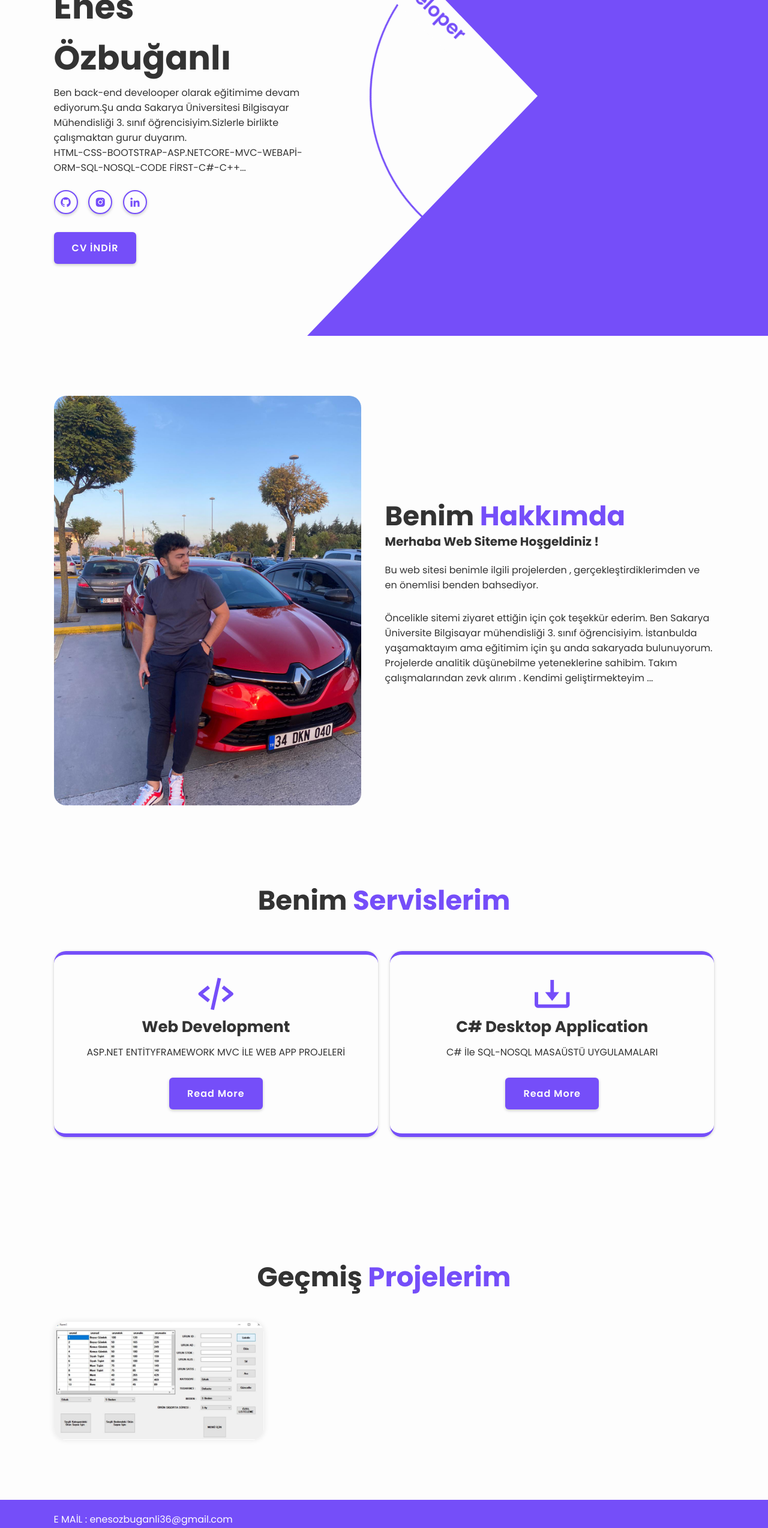
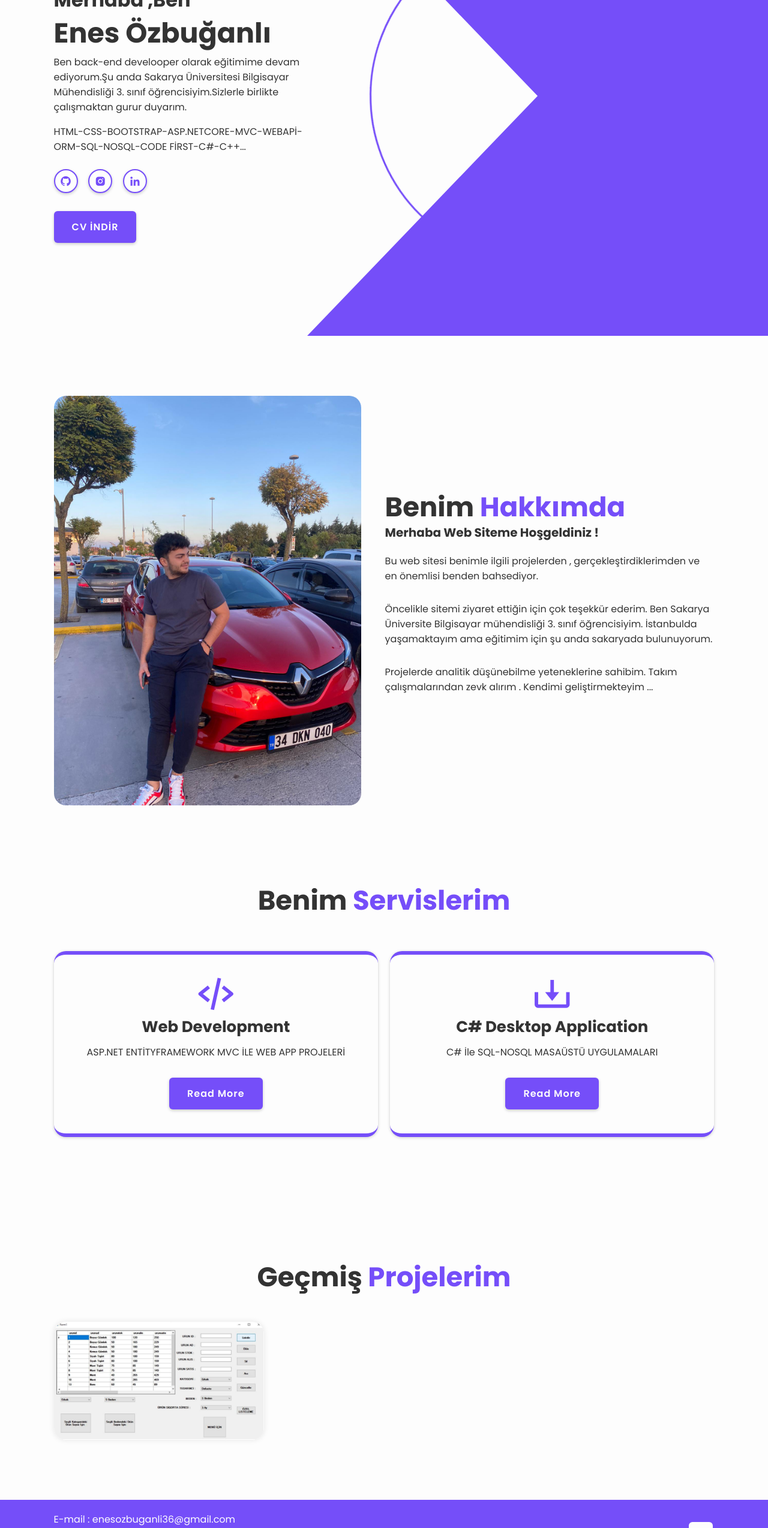
Before and after one commit to BlqckRiad/Blog, a plain HTML site: page index.html in a window 1280 px wide. Shown: the part 240-2788 px from the top of the page at 60% size. Drawn offline with nearby package versions, Linux system fonts and the light colour scheme.

Commit message:
Examples for homepage

```diff
--- a/css/style.css
+++ b/css/style.css
@@ -134,9 +134,9 @@ section {
 }
 
 .home-content h1 {
-    font-size: 5.6rem;
+    font-size: 4.6rem;
     font-weight: 700;
-    margin-bottom: .3rem;
+    margin-bottom: .1rem;
 }
 
 .home-content p {
--- a/index.html
+++ b/index.html
@@ -40,11 +40,12 @@
     <!-- home section design -->
     <section class="home" id="home">
         <div class="home-content">
-            <h3>Merhaba, Ben</h3>
+            <h3>Merhaba ,Ben</h3>
+            <br>
             <h1>Enes Özbuğanlı</h1>
             <p>
                 Ben back-end develooper olarak eğitimime devam ediyorum.Şu anda Sakarya Üniversitesi Bilgisayar Mühendisliği 3. sınıf öğrencisiyim.Sizlerle birlikte çalışmaktan gurur duyarım.
-            </p>
+            </p><br>
            <p>HTML-CSS-BOOTSTRAP-ASP.NETCORE-MVC-WEBAPİ-ORM-SQL-NOSQL-CODE FİRST-C#-C++...</p>
             <div class="social-media">
 
@@ -95,6 +96,8 @@
             </p>
             <p>
                 Öncelikle sitemi ziyaret ettiğin için çok teşekkür ederim. Ben Sakarya Üniversite Bilgisayar mühendisliği 3. sınıf öğrencisiyim. İstanbulda yaşamaktayım ama eğitimim için şu anda sakaryada bulunuyorum.
+                </p>
+                <p>
                 Projelerde analitik düşünebilme yeteneklerine sahibim. Takım çalışmalarından zevk alırım . Kendimi geliştirmekteyim ...
             </p>
 
@@ -145,10 +148,10 @@
     <!-- footer design -->
     <footer class="footer">
         <div class="footer-text">
-            <p>E MAİL : enesozbuganli36@gmail.com </p>
+            <p>E-mail : enesozbuganli36@gmail.com </p>
             <p> Tel : +90 534 736 9103</p>
             <p> İstanbul , Sultanbeyli - Sakarya , Serdivan</p>
-           <p> Coded with &hearts; by <a href="https://github.com/BlqckRiad">BlqckRiad.</p>
+
         </div>
 
         <div class="footer-iconTop">
```
